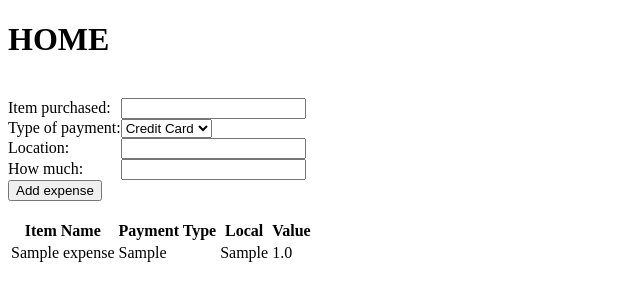
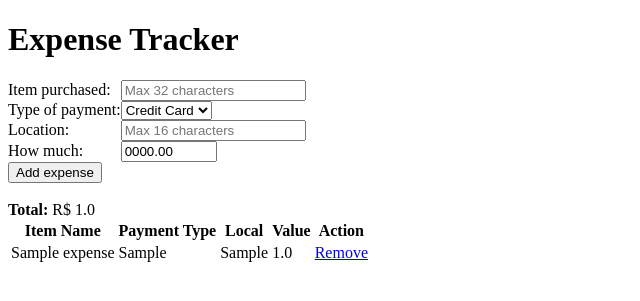
Before and after one commit to MarcosShiuuri/Flask-expenses-tracker, a Flask app: page / in a window 1280 px wide. Shown: the top 301 px of the page, without its empty margins (0-640 px from the left). Run offline with Flask 2, Linux system fonts and the light colour scheme; tables that the repository leaves empty hold one stand-in row (values such as "Sample post").

Commit message:
Finished project

```diff
--- a/templates/index.html
+++ b/templates/index.html
@@ -8,13 +8,12 @@
         <meta name="viewport" content="width=device-width, initial-scale=1">
     </head>
     <body>
-        <h1>HOME</h1>
-        <br>
+        <h1>Expense Tracker</h1>
         <div class="form">
-            <form action='/' method='POST'>
+            <form action='/' autocomplete="off" method='POST'>
                 <p>
                     <label>Item purchased:</label>
-                    <input type="text" id="name_id" name="exp_name" maxlength="32" required>
+                    <input type="text" id="name_id" name="exp_name" maxlength="32" placeholder="Max 32 characters" required>
                 </p>
                 <p>
                     <label>Type of payment:</label>
@@ -27,41 +26,47 @@
                 </p>
                 <p>
                     <label>Location:</label>
-                    <input type="text" id="local_id" name="exp_local" maxlength="32" required>
+                    <input type="text" id="local_id" name="exp_local" maxlength="16" placeholder="Max 16 characters" required>
                 </p>
                 <p>
                     <label>How much:</label>
-                    <input type="number" id="value_id" name="exp_value" maxlength="6" required>
+                    <input type="number" id="value_id" name="exp_value" min="0.00" max="9999.99" step="0.01" value="0000.00" required>
                 </p>
                 <p><input type="submit" value="Add expense"></p>
             </form>
         </div>
         <br>
         <div class="show_content">
+            <label><b>Total:</b> R$ {{total}}</label>
             <table>
                 <tr>
                     <th>Item Name</th>
                     <th>Payment Type</th>
                     <th>Local</th>
                     <th>Value</th>
+                    <th>Action</th>
                 </tr>
                 {%for expenses in exp%}
                     <tr>
-                        <td>
+                        <td id="td_name">
                             {{expenses.name}}
                         </td>
-                        <td>
+                        <td id="td_pay">
                             {{expenses.payment}}
                         </td>
-                        <td>
+                        <td id="td_local">
                             {{expenses.local}}
                         </td>
-                        <td>
+                        <td id="td_value">
                             {{expenses.value}}
+                        </td>
+                        <td id="td_action">
+                            <a href='/delete/{{expenses.id}}'>Remove</a>
                         </td>
                     </tr>
                 {%endfor%}
             </table>
+            <br>
         </div>
     </body>
 </html>
```
